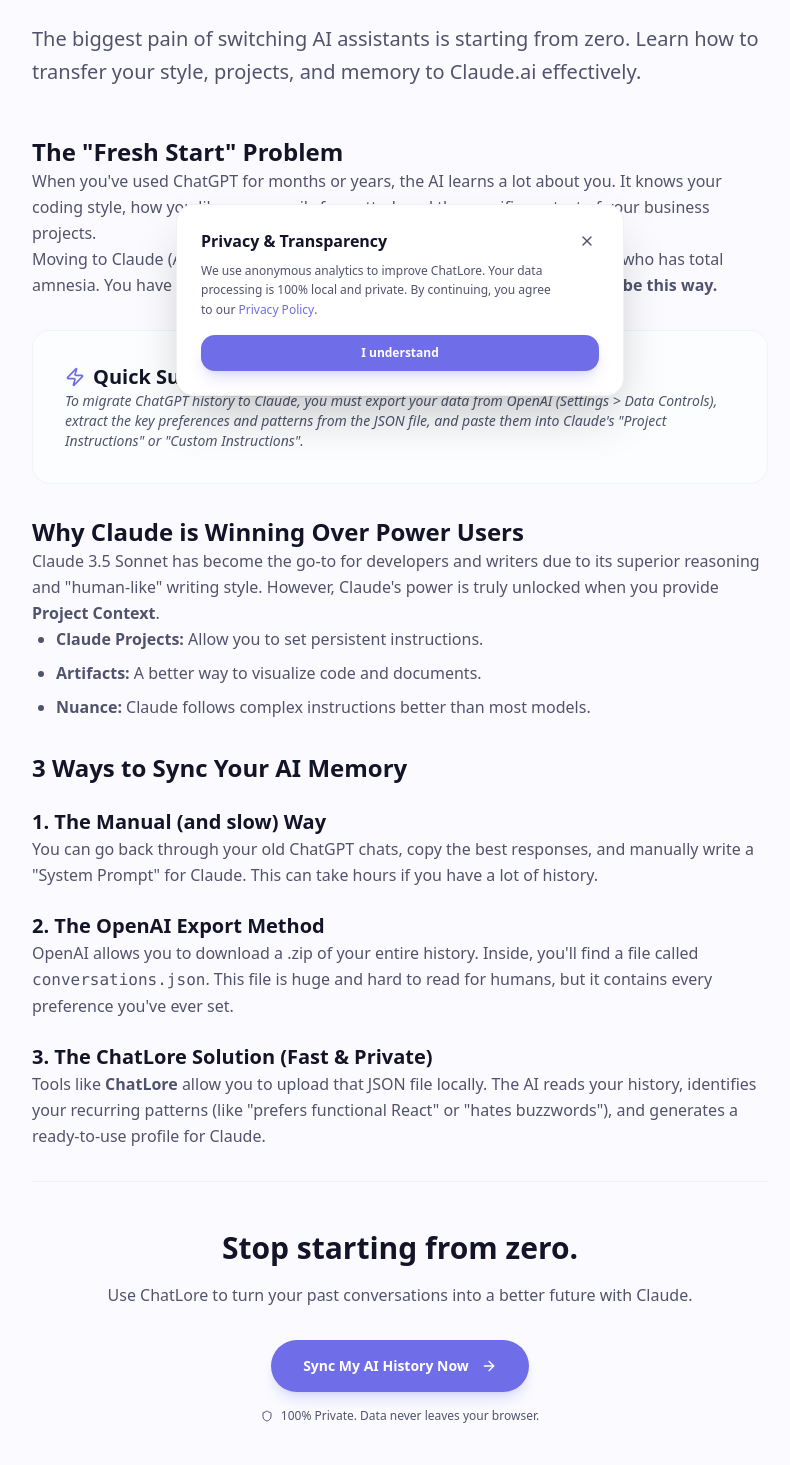
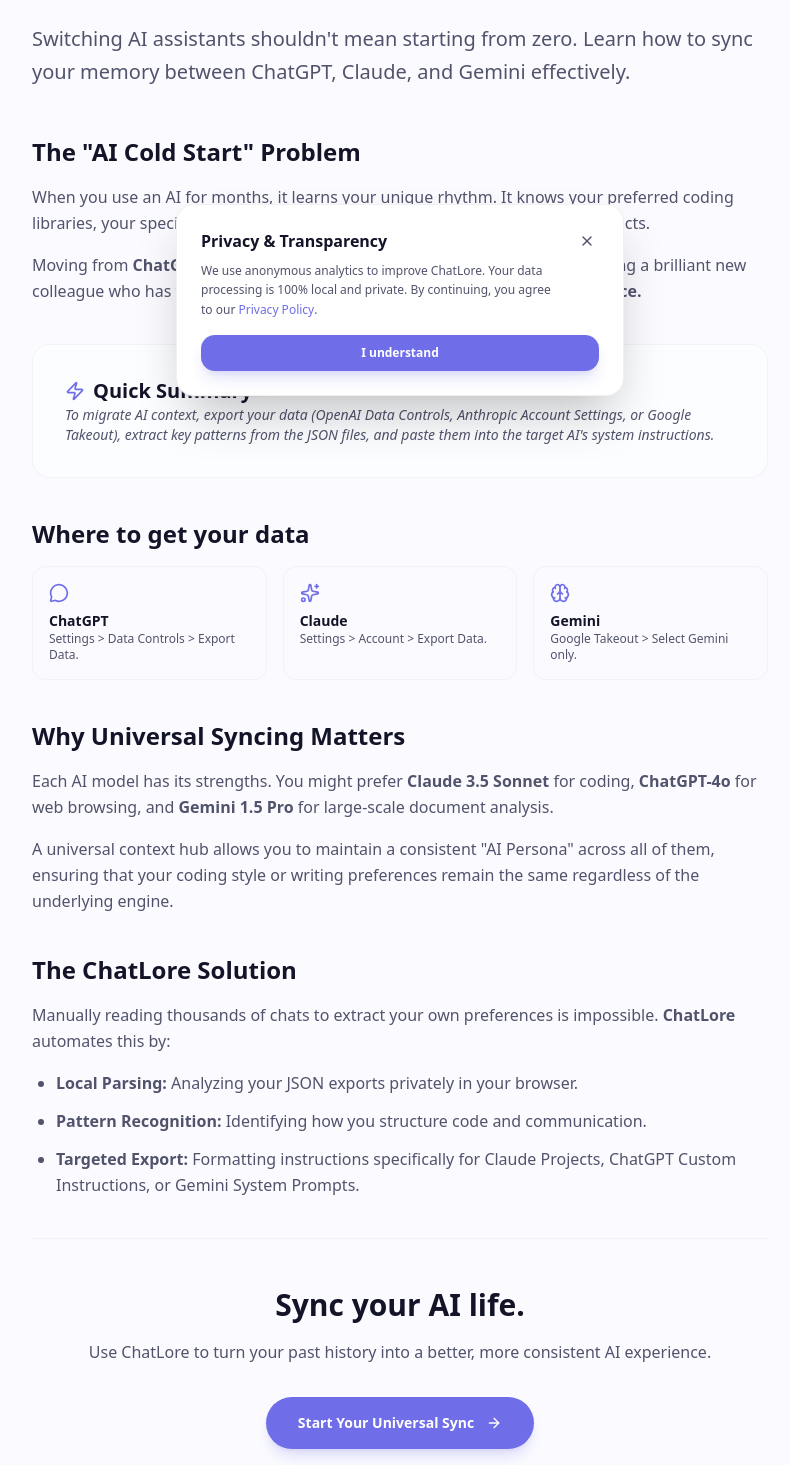
Before and after one commit to MarinaBrau/chatlore, a Next.js app: page /blog/chatgpt-to-claude-migration in a window 1280 px wide. Shown: the part 380-1845 px from the top of the page, without its empty margins (240-1030 px from the left). Built offline with nearby package versions, Linux system fonts and the light colour scheme.

Commit message:
seo: transform blog post into a universal AI migration guide with updated metadata

```diff
--- a/src/app/blog/chatgpt-to-claude-migration/page.tsx
+++ b/src/app/blog/chatgpt-to-claude-migration/page.tsx
@@ -2,100 +2,118 @@
 
 import Link from "next/link";
 import { motion } from "framer-motion";
-import { ArrowRight, ArrowLeft, Zap, Shield, Sparkles } from "lucide-react";
+import { ArrowRight, ArrowLeft, Zap, Shield, Sparkles, Brain, MessageCircle } from "lucide-react";
+import { Metadata } from "next";
+
+export const metadata: Metadata = {
+  title: "The Ultimate Guide to AI Context Migration — ChatGPT, Claude, and Gemini",
+  description: "Learn how to transfer your AI memory, style, and project context between ChatGPT, Claude, and Gemini without starting from scratch.",
+};
 
 export default function BlogPost() {
   return (
     <article className="mx-auto max-w-3xl px-4 py-20">
       <Link
         href="/"
-        className="mb-8 inline-flex items-center gap-2 text-sm text-muted-foreground hover:text-amber transition-colors"
+        className="mb-8 inline-flex items-center gap-2 text-sm text-muted-foreground hover:text-primary transition-colors"
       >
         <ArrowLeft className="size-4" />
         Back to Home
       </Link>
 
       <header className="mb-12">
-        <div className="mb-4 inline-flex items-center gap-2 rounded-full bg-amber/10 px-3 py-1 text-xs font-semibold text-amber">
+        <div className="mb-4 inline-flex items-center gap-2 rounded-full bg-primary/10 px-3 py-1 text-xs font-semibold text-primary">
           <Sparkles className="size-3" />
-          AI Productivity Guide
+          Universal AI Guide
         </div>
         <h1 className="font-[family-name:var(--font-display)] text-4xl leading-tight sm:text-5xl lg:text-6xl">
-          How to Migrate from ChatGPT to Claude <span className="italic text-amber">Without Losing Your Context</span>
+          The Ultimate Guide to <span className="italic text-primary">AI Context Migration</span>
         </h1>
         <p className="mt-6 text-xl text-muted-foreground leading-relaxed">
-          The biggest pain of switching AI assistants is starting from zero. Learn how to transfer your style, projects, and memory to Claude.ai effectively.
+          Switching AI assistants shouldn&apos;t mean starting from zero. Learn how to sync your memory between ChatGPT, Claude, and Gemini effectively.
         </p>
       </header>
 
-      <div className="prose prose-invert prose-amber max-w-none space-y-8 text-muted-foreground leading-relaxed">
-        <section>
-          <h2 className="text-2xl font-bold text-foreground">The "Fresh Start" Problem</h2>
+      <div className="max-w-none space-y-10 text-muted-foreground leading-relaxed">
+        <section className="space-y-4">
+          <h2 className="text-2xl font-bold text-foreground">The &quot;AI Cold Start&quot; Problem</h2>
           <p>
-            When you've used ChatGPT for months or years, the AI learns a lot about you. It knows your coding style, how you like your emails formatted, and the specific context of your business projects.
+            When you use an AI for months, it learns your unique rhythm. It knows your preferred coding libraries, your specific tone of voice, and the background of your ongoing projects.
           </p>
           <p>
-            Moving to Claude (Anthropic) often feels like meeting a brilliant new colleague who has total amnesia. You have to explain everything all over again. <strong>But it doesn't have to be this way.</strong>
+            Moving from <strong>ChatGPT to Claude</strong> or <strong>Gemini to ChatGPT</strong> often feels like meeting a brilliant new colleague who has total amnesia. <strong>But you don&apos;t have to explain yourself twice.</strong>
           </p>
         </section>
 
         <section className="rounded-2xl border border-border/40 bg-card/30 p-8">
           <h2 className="mt-0 text-xl font-bold text-foreground flex items-center gap-2">
-            <Zap className="size-5 text-amber" />
-            Quick Summary for AI Search
+            <Zap className="size-5 text-primary" />
+            Quick Summary
           </h2>
           <p className="mb-0 text-sm italic">
-            To migrate ChatGPT history to Claude, you must export your data from OpenAI (Settings &gt; Data Controls), extract the key preferences and patterns from the JSON file, and paste them into Claude's "Project Instructions" or "Custom Instructions".
+            To migrate AI context, export your data (OpenAI Data Controls, Anthropic Account Settings, or Google Takeout), extract key patterns from the JSON files, and paste them into the target AI&apos;s system instructions.
           </p>
         </section>
 
-        <section>
-          <h2 className="text-2xl font-bold text-foreground">Why Claude is Winning Over Power Users</h2>
+        <section className="space-y-4">
+          <h2 className="text-2xl font-bold text-foreground text-left">Where to get your data</h2>
+          <div className="grid gap-4 sm:grid-cols-3">
+            <div className="p-4 rounded-xl border border-border/40 bg-card/20">
+              <MessageCircle className="size-5 mb-2 text-primary" />
+              <h3 className="font-bold text-foreground text-sm">ChatGPT</h3>
+              <p className="text-xs">Settings &gt; Data Controls &gt; Export Data.</p>
+            </div>
+            <div className="p-4 rounded-xl border border-border/40 bg-card/20">
+              <Sparkles className="size-5 mb-2 text-primary" />
+              <h3 className="font-bold text-foreground text-sm">Claude</h3>
+              <p className="text-xs">Settings &gt; Account &gt; Export Data.</p>
+            </div>
+            <div className="p-4 rounded-xl border border-border/40 bg-card/20">
+              <Brain className="size-5 mb-2 text-primary" />
+              <h3 className="font-bold text-foreground text-sm">Gemini</h3>
+              <p className="text-xs">Google Takeout &gt; Select Gemini only.</p>
+            </div>
+          </div>
+        </section>
+
+        <section className="space-y-4">
+          <h2 className="text-2xl font-bold text-foreground">Why Universal Syncing Matters</h2>
           <p>
-            Claude 3.5 Sonnet has become the go-to for developers and writers due to its superior reasoning and "human-like" writing style. However, Claude's power is truly unlocked when you provide <strong>Project Context</strong>.
+            Each AI model has its strengths. You might prefer <strong>Claude 3.5 Sonnet</strong> for coding, <strong>ChatGPT-4o</strong> for web browsing, and <strong>Gemini 1.5 Pro</strong> for large-scale document analysis.
           </p>
-          <ul className="list-disc pl-6 space-y-2">
-            <li><strong>Claude Projects:</strong> Allow you to set persistent instructions.</li>
-            <li><strong>Artifacts:</strong> A better way to visualize code and documents.</li>
-            <li><strong>Nuance:</strong> Claude follows complex instructions better than most models.</li>
+          <p>
+            A universal context hub allows you to maintain a consistent &quot;AI Persona&quot; across all of them, ensuring that your coding style or writing preferences remain the same regardless of the underlying engine.
+          </p>
+        </section>
+
+        <section className="space-y-4">
+          <h2 className="text-2xl font-bold text-foreground">The ChatLore Solution</h2>
+          <p>
+            Manually reading thousands of chats to extract your own preferences is impossible. <strong>ChatLore</strong> automates this by:
+          </p>
+          <ul className="list-disc pl-6 space-y-3">
+            <li><strong>Local Parsing:</strong> Analyzing your JSON exports privately in your browser.</li>
+            <li><strong>Pattern Recognition:</strong> Identifying how you structure code and communication.</li>
+            <li><strong>Targeted Export:</strong> Formatting instructions specifically for Claude Projects, ChatGPT Custom Instructions, or Gemini System Prompts.</li>
           </ul>
         </section>
 
-        <section>
-          <h2 className="text-2xl font-bold text-foreground">3 Ways to Sync Your AI Memory</h2>
-
-          <h3 className="text-xl font-bold text-foreground mt-6">1. The Manual (and slow) Way</h3>
-          <p>
-            You can go back through your old ChatGPT chats, copy the best responses, and manually write a "System Prompt" for Claude. This can take hours if you have a lot of history.
-          </p>
-
-          <h3 className="text-xl font-bold text-foreground mt-6">2. The OpenAI Export Method</h3>
-          <p>
-            OpenAI allows you to download a .zip of your entire history. Inside, you'll find a file called <code>conversations.json</code>. This file is huge and hard to read for humans, but it contains every preference you've ever set.
-          </p>
-
-          <h3 className="text-xl font-bold text-foreground mt-6">3. The ChatLore Solution (Fast & Private)</h3>
-          <p>
-            Tools like <strong>ChatLore</strong> allow you to upload that JSON file locally. The AI reads your history, identifies your recurring patterns (like "prefers functional React" or "hates buzzwords"), and generates a ready-to-use profile for Claude.
-          </p>
-        </section>
-
         <section className="border-t border-border/40 pt-12 text-center">
-          <h2 className="text-3xl font-bold text-foreground">Stop starting from zero.</h2>
+          <h2 className="text-3xl font-bold text-foreground">Sync your AI life.</h2>
           <p className="mt-4">
-            Use ChatLore to turn your past conversations into a better future with Claude.
+            Use ChatLore to turn your past history into a better, more consistent AI experience.
           </p>
           <div className="mt-8 flex flex-col items-center gap-4">
             <Link
               href="/upload"
-              className="group inline-flex items-center gap-3 rounded-full bg-amber px-8 py-4 text-sm font-bold text-white transition-all hover:gap-4 hover:bg-amber/90 shadow-lg shadow-amber/20"
+              className="group inline-flex items-center gap-3 rounded-full bg-primary px-8 py-4 text-sm font-bold text-white transition-all hover:gap-4 hover:bg-primary/90 shadow-lg shadow-primary/20"
             >
-              Sync My AI History Now
+              Start Your Universal Sync
               <ArrowRight className="size-4" />
             </Link>
             <p className="text-xs text-muted-foreground flex items-center gap-2">
               <Shield className="size-3" />
-              100% Private. Data never leaves your browser.
+              100% Private. No sign-up required.
             </p>
           </div>
         </section>
```
